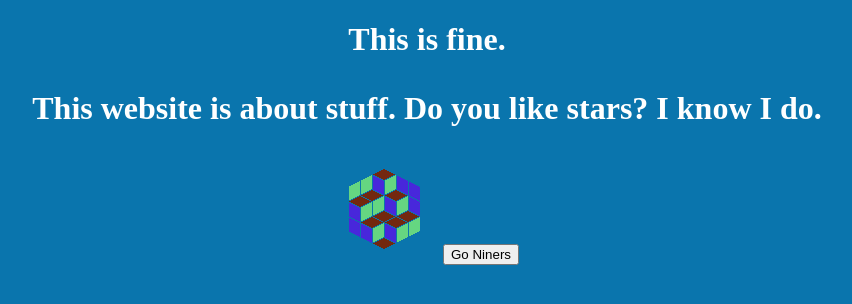
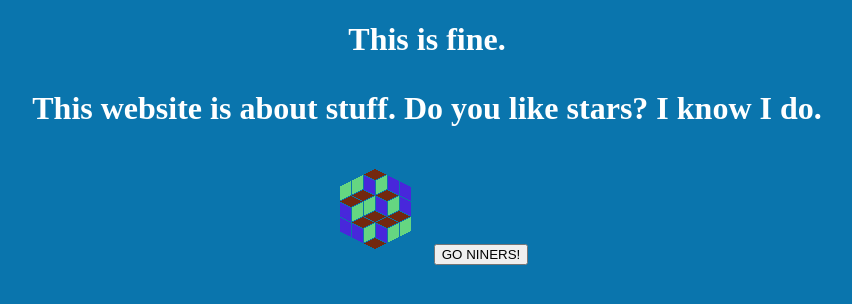
Before and after one commit to PCK49/chocopizzzzzza, a plain HTML site: page index.html in a window 1280 px wide. Shown: the whole page, without its empty margins (213-1065 px from the left). Drawn offline with Linux system fonts and the light colour scheme; files whose address does not match are found by name.

Commit message:
Update index.html

```diff
--- a/index.html
+++ b/index.html
@@ -21,5 +21,5 @@ body {
   <h1> This is fine.
   <p>This website is about stuff. Do you like stars? I know I do.</p>
   <img src="/images/AOPS(1).png">
-  <button><href="https://49ers.com/">Go Niners</a></button>
+<button onclick="49ers='49ers.com'">GO NINERS!</button>
 <html>
```
